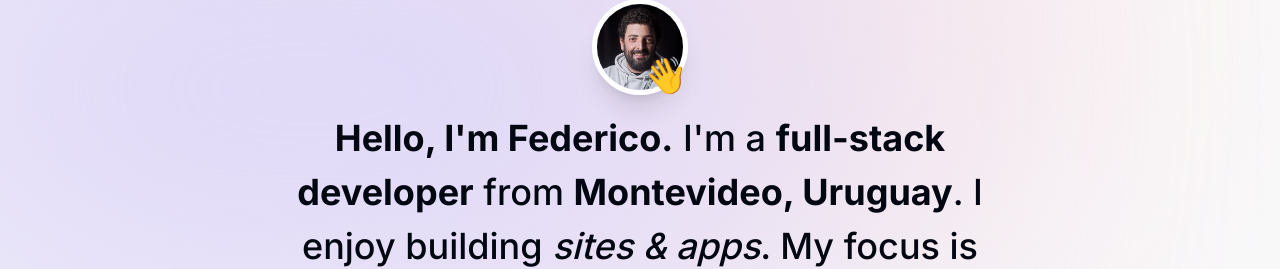
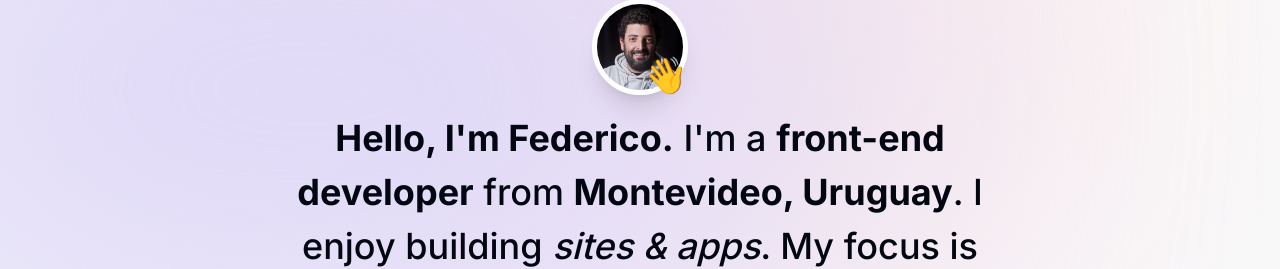
Before and after one commit to federicomontero86/portfolio, a Next.js app: page / in a window 1280 px wide. Shown: the part 145-414 px from the top of the page. Built offline with nearby package versions, Linux system fonts and the light colour scheme; no server answers.

Commit message:
update Intro info

```diff
--- a/components/Intro.tsx
+++ b/components/Intro.tsx
@@ -60,7 +60,7 @@
         animate={{ opacity: 1, y: 0 }}
       >
         <span className="font-bold">Hello, I'm Federico.</span> I'm a{" "}
-        <span className="font-bold">full-stack developer</span> from{" "}
+        <span className="font-bold">front-end developer</span> from{" "}
         <span className="font-bold">Montevideo, Uruguay</span>. I enjoy building{" "}
         <span className="italic">sites & apps</span>. My focus is{" "}
         <span className="underline">React (Next.js)</span>.
```
